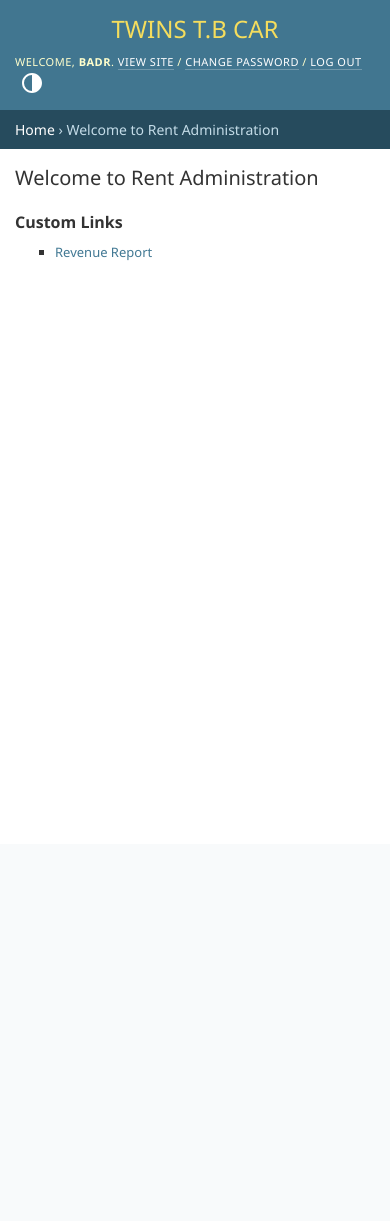
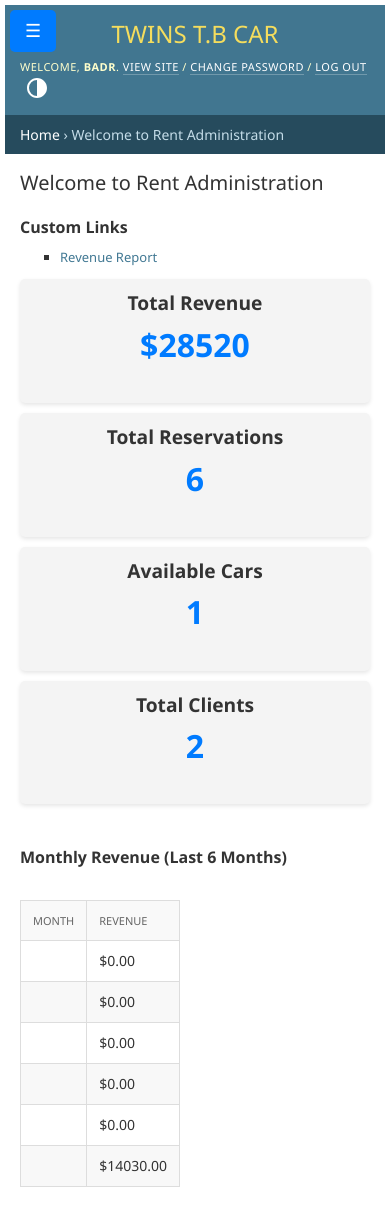
Before and after one commit to daseknahri/rent, a Django app: page /admin/ in a window 390 px wide. Before the commit the page ends 260 px from the top, so only its background shows below. Run offline with Django 5.2, Linux system fonts and the light colour scheme; a user stored in the database is signed in; data comes from the database, SQL or seed files in the repository; both versions use the stored data as it was after the commit.

Commit message:
Updated project

```diff
--- a/rent/admin.py
+++ b/rent/admin.py
@@ -6,6 +6,10 @@ from django.urls import path
 from django.urls import reverse
 
 from django.contrib import admin
+from django.contrib.auth.models import User, Group
+from django.contrib.auth.admin import UserAdmin
+
+from .views import admin_dashboard
 from .models import Car, Client, Reservation, CarExpenditure, Payment
 from django.utils.html import format_html
 
@@ -18,15 +22,24 @@ class CustomAdminSite(admin.AdminSite):
         urls = super().get_urls()
         custom_urls = [
             path('revenue-report/', self.admin_view(revenue_report), name='revenue_report'),
+            path('dashboard/', admin_dashboard, name='dashboard')
         ]
         return custom_urls + urls
 
     def index(self, request, extra_context=None):
+        context = admin_dashboard(request)
         extra_context = extra_context or {}
         extra_context['custom_links'] = [
             {'url': reverse('revenue_report'), 'name': 'Revenue Report'},
         ]
-        return super().index(request, extra_context)
+        context.update(extra_context)
+        return super().index(request, context)
+
+    def each_context(self, request):
+        context = super().each_context(request)
+        # Add app_list to the context for all pages
+        context['app_list'] = self.get_app_list(request)
+        return context
 
 admin_site = CustomAdminSite(name='custom_admin')
 
@@ -77,6 +90,7 @@ def revenue_report(request):
         .order_by('month')
     )
     return render(request, 'admin/revenue_report.html', {'data': data})
+
 
 ### CLIENT ADMIN ###
 @admin.register(Client)
@@ -176,7 +190,8 @@ class CarExpenditureAdmin(admin.ModelAdmin):
             'fields': ('car', 'description', 'cost', 'date')
         }),
     )
-
+admin_site.register(User, UserAdmin)
+#admin_site.register(Group)
 admin_site.register(Car, CarAdmin)
 admin_site.register(Client, ClientAdmin)
 admin_site.register(Reservation, ReservationAdmin)
--- a/rent/urls.py
+++ b/rent/urls.py
@@ -6,4 +6,5 @@ from . import views
 urlpatterns = [
     path('', views.home, name='home'),
     path('revenue-report/', revenue_report, name='revenue_report'),
+    path('admin/dashboard/', views.admin_dashboard, name='admin_dashboard'),
 ]
--- a/rent/views.py
+++ b/rent/views.py
@@ -1,6 +1,57 @@
+from django.contrib.admin.views.decorators import staff_member_required
 from django.shortcuts import render
-from .models import Car
+from django.db.models import Sum, Count, F, Q
+from django.utils.timezone import now
+from datetime import timedelta
+
+from .models import Car, Reservation, Client
 
 def home(request):
     cars = Car.objects.all()
     return render(request, 'home.html', {'cars': cars})
+
+@staff_member_required
+def admin_dashboard(request):
+    print('----------------------------------------------aaa--')
+    # Calculate total revenue from all reservations
+    total_revenue = Reservation.objects.aggregate(
+        total_revenue=Sum('total_cost')
+    )['total_revenue'] or 0
+
+    # Count total reservations
+    total_reservations = Reservation.objects.count()
+
+    # Count total available cars (cars without active reservations)
+    total_available_cars = Car.objects.filter(
+        ~Q(reservations__end_date__gte=now().date())
+    ).distinct().count()
+
+    # Count total clients
+    total_clients = Client.objects.count()
+
+    # Monthly revenue for the last 6 months
+    six_months_ago = now().date() - timedelta(days=180)
+    monthly_revenue = (
+        Reservation.objects.filter(start_date__gte=six_months_ago)
+        .annotate(month=F('start_date__month'))
+        .values('month')
+        .annotate(revenue=Sum('total_cost'))
+        .order_by('month')
+    )
+
+    # Ensure monthly revenue contains all months (optional logic)
+    monthly_revenue_data = {entry['month']: entry['revenue'] for entry in monthly_revenue}
+    months = [(six_months_ago.month + i) % 12 + 1 for i in range(6)]  # Generate last 6 months
+    full_monthly_revenue = [
+        {'month': month, 'revenue': monthly_revenue_data.get(month, 0)} for month in months
+    ]
+
+    # Context for rendering
+    context = {
+        'total_revenue': total_revenue,
+        'total_reservations': total_reservations,
+        'total_available_cars': total_available_cars,
+        'total_clients': total_clients,
+        'monthly_revenue': full_monthly_revenue,
+    }
+    return context
--- /dev/null
+++ b/static/admin.css
@@ -0,0 +1,45 @@
+.app-auth {
+    display: none;
+}
+.dashboard-kpis {
+    display: flex;
+    justify-content: space-around;
+    margin-bottom: 2rem;
+}
+
+.kpi {
+    text-align: center;
+    padding: 1rem;
+    background: #f4f4f4;
+    border-radius: 5px;
+    box-shadow: 0 2px 4px rgba(0, 0, 0, 0.1);
+}
+
+.kpi h3 {
+    margin: 0;
+    font-size: 1.2rem;
+    color: #333;
+}
+
+.kpi p {
+    font-size: 2rem;
+    font-weight: bold;
+    color: #007bff;
+}
+
+.table {
+    width: 100%;
+    border-collapse: collapse;
+    margin-top: 2rem;
+}
+
+.table th,
+.table td {
+    padding: 0.75rem;
+    border: 1px solid #ddd;
+    text-align: left;
+}
+
+.table th {
+    background-color: #f9f9f9;
+}
--- /dev/null
+++ b/static/mobile.css
@@ -0,0 +1,151 @@
+/* Mobile-specific styles */
+@media (max-width: 768px) {
+    /* Reduce padding/margin for smaller screens */
+    body {
+        padding: 5px;
+        font-size: 14px;
+    }
+
+    .dashboard-kpis {
+        flex-direction: column; /* Stack KPI boxes vertically */
+        align-items: stretch;
+    }
+
+    .kpi {
+        margin-bottom: 10px;
+        padding: 10px;
+    }
+
+    /* Tables - Make scrollable */
+    table {
+        display: block;
+        overflow-x: auto;
+        white-space: nowrap;
+    }
+
+    /* Adjust form field widths */
+    .form-row {
+        flex-direction: column; /* Stack labels and inputs */
+        margin-bottom: 15px;
+    }
+
+    .form-row label {
+        width: 100%;
+        margin-bottom: 5px;
+    }
+
+    .form-row input, .form-row select {
+        width: 100%;
+    }
+}
+@media (max-width: 768px) {
+    #changelist-form .actions {
+        position: sticky;
+        bottom: 0;
+        background-color: #fff;
+        padding: 10px;
+        border-top: 1px solid #ddd;
+        z-index: 1000;
+    }
+}
+/* Scrollable tables for mobile */
+@media (max-width: 768px) {
+    table {
+        display: block;
+        overflow-x: auto;
+        white-space: nowrap;
+    }
+
+    table th, table td {
+        text-align: left;
+        padding: 8px;
+    }
+}
+
+/* Custom Sidebar Styling for Mobile */
+#custom-sidebar {
+    position: fixed;
+    top: 0;
+    left: 0;
+    width: 250px;
+    height: 100%;
+    background-color: #343a40;
+    overflow-y: auto;
+    padding: 15px;
+    display: none; /* Hidden by default */
+    z-index: 9999;
+}
+
+#custom-sidebar ul {
+    list-style: none;
+    padding: 0;
+    margin: 0;
+}
+
+#custom-sidebar ul li {
+    margin-bottom: 10px;
+}
+
+#custom-sidebar ul li a {
+    color: #ffffff;
+    text-decoration: none;
+    padding: 5px 10px;
+    display: block;
+    border-radius: 5px;
+}
+
+#custom-sidebar ul li a:hover {
+    background-color: #007bff;
+}
+
+.app-label > span {
+    color: #ffffff;
+    cursor: pointer;
+    font-weight: bold;
+    display: block;
+    padding: 5px 0;
+}
+
+/* Sidebar Toggle Button */
+.custom-sidebar-toggle {
+    position: fixed; /* Stick to top-left corner */
+    top: 10px;
+    left: 10px;
+    background-color: #007bff;
+    color: #ffffff;
+    border: none;
+    padding: 10px 15px;
+    font-size: 18px;
+    border-radius: 5px;
+    z-index: 10001;
+    cursor: pointer;
+    display: block;
+}
+
+.custom-sidebar-toggle:hover {
+    background-color: #0056b3;
+}
+
+/* Mobile-Specific Styling */
+@media (max-width: 768px) {
+    /* Show sidebar toggle button on mobile */
+    .custom-sidebar-toggle {
+        display: block;
+    }
+
+    /* Show sidebar when triggered */
+    #custom-sidebar {
+        display: block;
+    }
+}
+
+/* Hide sidebar toggle and sidebar on larger screens */
+@media (min-width: 769px) {
+    .custom-sidebar-toggle {
+        display: none;
+    }
+
+    #custom-sidebar {
+        display: none;
+    }
+}
--- /dev/null
+++ b/static/mobile.js
@@ -0,0 +1,11 @@
+
+function toggleCustomSidebar() {
+    const sidebar = document.getElementById('custom-sidebar');
+    if (sidebar) {
+        if (sidebar.style.display === 'block') {
+            sidebar.style.display = 'none'; // Hide the sidebar
+        } else {
+            sidebar.style.display = 'block'; // Show the sidebar
+        }
+    }
+}
--- /dev/null
+++ b/templates/admin/base_site.html
@@ -0,0 +1,40 @@
+{% extends "admin/base_site.html" %}
+{% load static %}
+{% load i18n %}
+{% block extrahead %}
+<script src="{% static 'mobile.js' %}"></script>
+{% endblock %}
+
+{% block nav-sidebar %}
+    <!-- Sidebar Toggle Button -->
+    <button class="custom-sidebar-toggle" onclick="toggleCustomSidebar()">☰</button>
+
+    <!-- Custom Sidebar -->
+    <div id="custom-sidebar" style="display: none;">
+        <ul>
+            {% for app in app_list %}
+                {% if app.name == "Rent" %}
+                    <li class="app-label" style="margin-top: 50px;">
+                        <span onclick="toggleApp('{{ app.name }}')">{{ app.name }}</span>
+                        <ul id="app-{{ app.name }}" class="model-links">
+                            {% for model in app.models %}
+                            <li>
+                                <a href="{{ model.admin_url }}">
+                                    <i class="fa fa-database"></i> {{ model.name }}
+                                </a>
+                            </li>
+                            {% endfor %}
+                        </ul>
+                    </li>
+                {% endif %}
+            {% endfor %}
+        </ul>
+    </div>
+
+    {{ block.super }}
+{% endblock %}
+
+{% block extrastyle %}
+<link rel="stylesheet" type="text/css" href="{% static 'admin.css' %}">
+<link rel="stylesheet" type="text/css" href="{% static 'mobile.css' %}">
+{% endblock %}
--- a/templates/admin/index.html
+++ b/templates/admin/index.html
@@ -1,7 +1,6 @@
 {% extends "admin/base_site.html" %}
+{% block content %}
 
-{% block content %}
-{{ block.super }}
 {% if custom_links %}
     <h2>Custom Links</h2>
     <ul>
@@ -10,4 +9,42 @@
         {% endfor %}
     </ul>
 {% endif %}
+{{ block.super }}
+<div class="dashboard-kpis">
+    <div class="kpi">
+        <h3>Total Revenue</h3>
+        <p>${{ total_revenue }}</p>
+    </div>
+    <div class="kpi">
+        <h3>Total Reservations</h3>
+        <p>{{ total_reservations }}</p>
+    </div>
+    <div class="kpi">
+        <h3>Available Cars</h3>
+        <p>{{ total_available_cars }}</p>
+    </div>
+    <div class="kpi">
+        <h3>Total Clients</h3>
+        <p>{{ total_clients }}</p>
+    </div>
+</div>
+
+<h2>Monthly Revenue (Last 6 Months)</h2>
+<table class="table">
+    <thead>
+        <tr>
+            <th>Month</th>
+            <th>Revenue</th>
+        </tr>
+    </thead>
+    <tbody>
+        {% for entry in monthly_revenue %}
+        <tr>
+            <td>{{ entry.month|date:"F" }}</td>
+            <td>${{ entry.revenue|floatformat:2 }}</td>
+        </tr>
+        {% endfor %}
+    </tbody>
+</table>
+
 {% endblock %}
```
Also changed, not shown: db.sqlite3, 2 other files.
